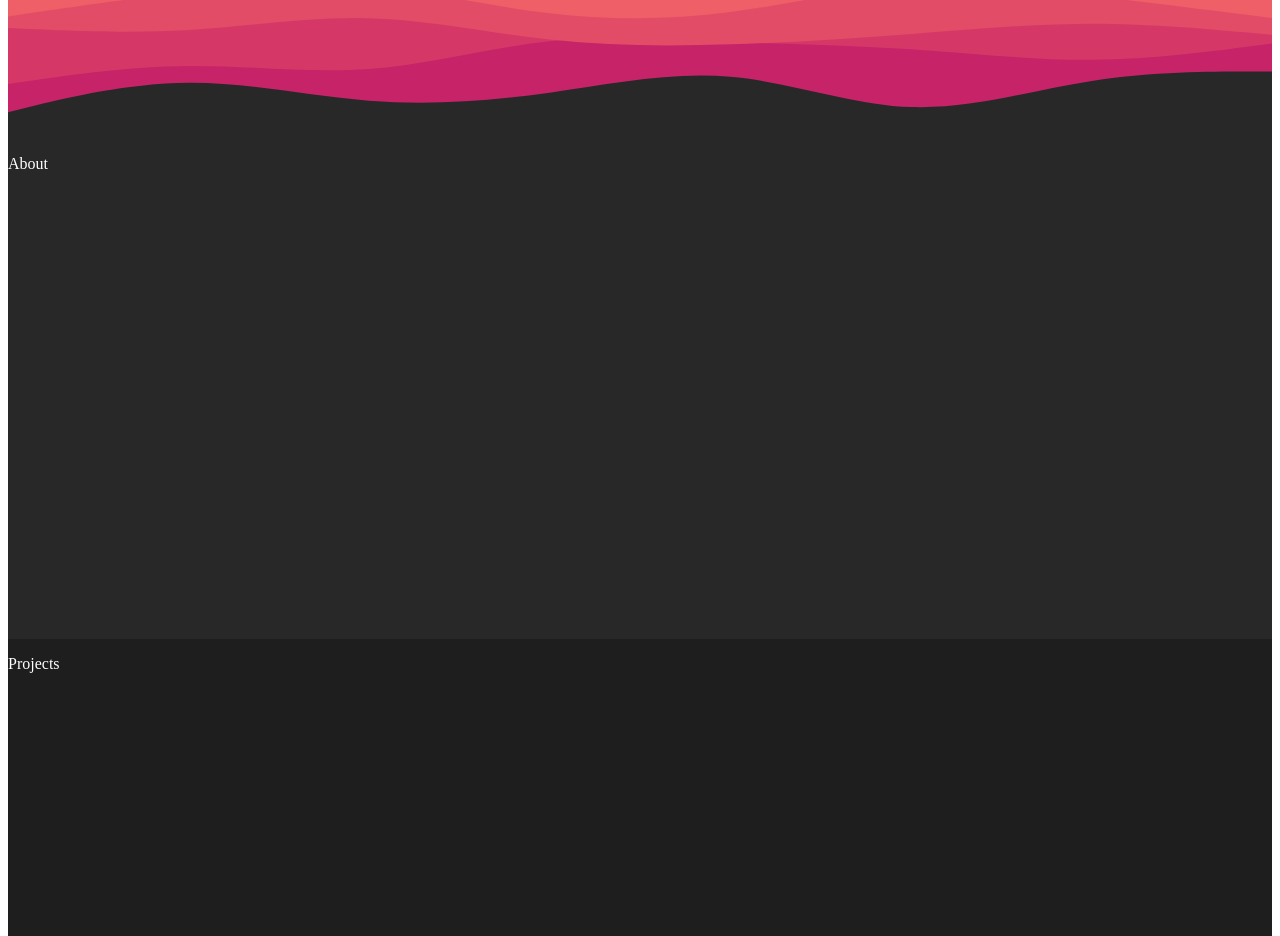
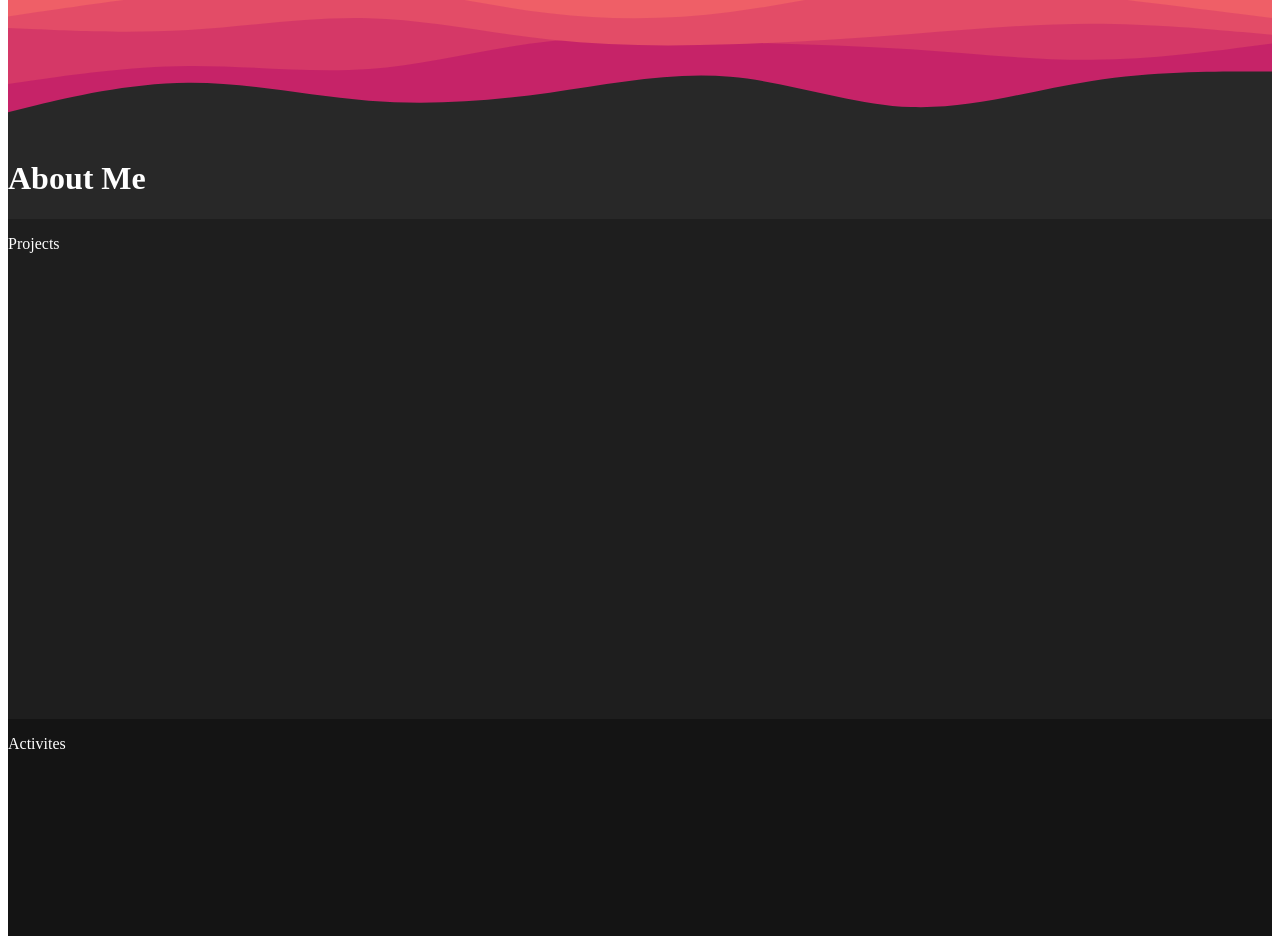
Before and after one commit to AdamMuzz/Personal-Site, a JavaScript app: page / in a window 1280 px wide. Shown: the part 880-1816 px from the top of the page. Built offline with nearby package versions, Linux system fonts and the light colour scheme; the HTML template or start-up script is replaced by a standard one.

Commit message:
made about section its own component

```diff
--- /dev/null
+++ b/src/About.js
@@ -0,0 +1,11 @@
+import './styles/About.css';
+
+function AboutSection() {
+	return (
+		<div id='About-BG'>
+			<h1>About Me</h1>
+		</div>
+	);
+}
+
+export default AboutSection;
--- a/src/App.js
+++ b/src/App.js
@@ -6,18 +6,17 @@
 import './styles/App.css';
 import Header from './Header';
 import HomeSection from './Home';
+import AboutSection from './About';
 
 function App() {
 	return (
 		<div className='App'>
 			<Header />
+
 			<HomeSection />
-
 			<div className='spacer break1' />
 
-			<div id='about'>
-				<p>About</p>
-			</div>
+			<AboutSection />
 
 			<div id='projects'>
 				<p>Projects</p>
--- a/src/Home.js
+++ b/src/Home.js
@@ -7,7 +7,7 @@ import mail_logo from './images/mail-64px.png';
 
 function HomeSection() {
 	return (
-		<div id='BG'>
+		<div id='Home-BG'>
 
 			<h1 id='title'>Adam Muzzarelli</h1>
 			<p id='details'>Computer Scientist | Investor | Founder</p>
--- /dev/null
+++ b/src/styles/About.css
@@ -0,0 +1,3 @@
+#About-BG {
+	background-color: #282828;
+}
--- a/src/styles/App.css
+++ b/src/styles/App.css
@@ -5,10 +5,6 @@
   color: white;
 }
 
-#about {
-  background-color: #282828;
-  height: 500px;
-}
 #projects {
   background-color: #1e1e1e;
   height: 500px;
--- a/src/styles/Home.css
+++ b/src/styles/Home.css
@@ -1,4 +1,4 @@
-#BG {
+#Home-BG {
 	aspect-ratio: 16/9;
 	height: 100vh;
 	background-repeat: no-repeat;
```
